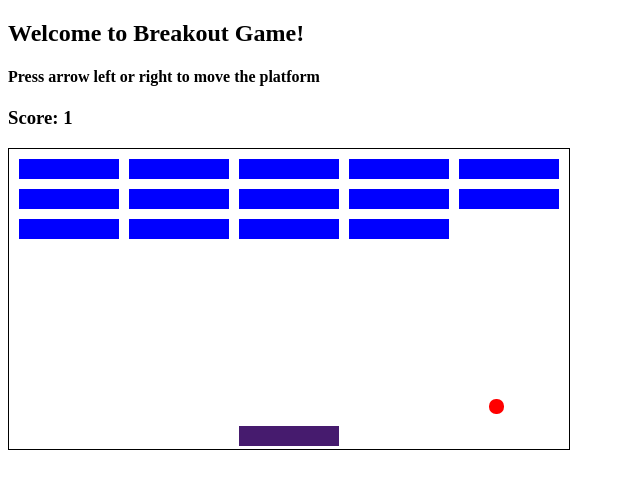
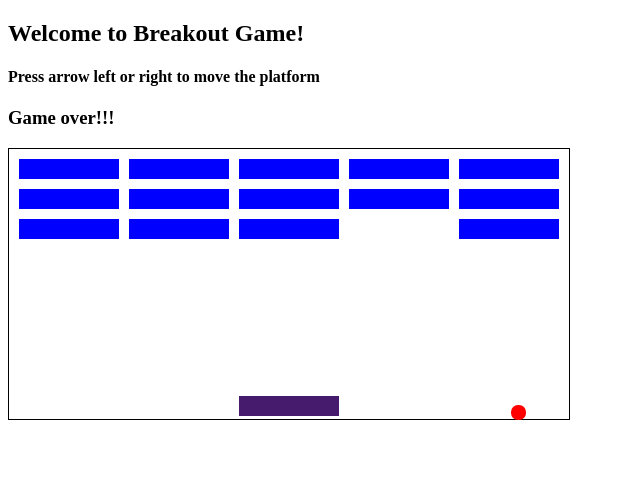
Before and after one commit to AnetaFalkowska/Game5-Breakout, a plain HTML site: page index.html in a window 1280 px wide. Shown: the whole page, without its empty margins (0-640 px from the left). Drawn offline with Linux system fonts and the light colour scheme.

Commit message:
change board height and bugfix

```diff
--- a/app.js
+++ b/app.js
@@ -1,15 +1,15 @@
 const grid = document.querySelector(".grid");
 const brickWidth = 100;
 const brickHeight = 20;
-const boardHeight = 560;
-const boardWidth = 300;
+const boardWidth = 560;
+const boardHeight = 270;
 let scoreDisplay = document.querySelector("#score");
 let playerStartingPositionX = 230;
 let playerCurrentPositionX = playerStartingPositionX;
 let ballStartingPosition = [280, 23];
 let ballCurrentPosition = ballStartingPosition;
-let directionX = 2;
-let directionY = 2;
+let directionX = 3;
+let directionY = 3;
 let ballDiameter = 15;
 let identifier;
 let score = 0;
@@ -24,21 +24,21 @@ class Brick {
 }
 
 const bricks = [
-  new Brick(10, 270),
   new Brick(10, 240),
   new Brick(10, 210),
-  new Brick(120, 270),
+  new Brick(10, 180),
   new Brick(120, 240),
   new Brick(120, 210),
-  new Brick(230, 270),
+  new Brick(120, 180),
   new Brick(230, 240),
   new Brick(230, 210),
-  new Brick(340, 270),
+  new Brick(230, 180),
   new Brick(340, 240),
   new Brick(340, 210),
-  new Brick(450, 270),
+  new Brick(340, 180),
   new Brick(450, 240),
   new Brick(450, 210),
+  new Brick(450, 180),
 ];
 
 bricks.forEach((element) => {
@@ -59,7 +59,7 @@ document.addEventListener("keydown", movePlayer)
 function movePlayer(event) {
   switch (event.key) {
     case "ArrowRight":
-      if (playerCurrentPositionX < boardHeight - brickWidth) {
+      if (playerCurrentPositionX < boardWidth - brickWidth) {
         playerCurrentPositionX += 10;
       }
       break;
@@ -96,8 +96,8 @@ function checkForCollision() {
 
   // wall collisions
   if (
-    ballCurrentPosition[1] >= boardWidth - ballDiameter ||
-    ballCurrentPosition[0] >= boardHeight - ballDiameter ||
+    ballCurrentPosition[1] >= boardHeight - ballDiameter ||
+    ballCurrentPosition[0] >= boardWidth - ballDiameter ||
     ballCurrentPosition[0] <= 0
   ) {
     changeDirection();
@@ -105,7 +105,7 @@ function checkForCollision() {
   if (ballCurrentPosition[1] < 0) {
     scoreDisplay.innerHTML = "Game over!!!";
     clearInterval(identifier);
-    document.addEventListener("keydown", movePlayer)
+    document.removeEventListener("keydown", movePlayer)
   }
 
   // brick collisions
@@ -126,7 +126,7 @@ function checkForCollision() {
       if (bricks.length === 0) {
         scoreDisplay.innerHTML = "You win!!!";
         clearInterval(identifier);
-        document.addEventListener("keydown", movePlayer);
+        document.removeEventListener("keydown", movePlayer);
       }
     }
   }
@@ -141,20 +141,20 @@ function checkForCollision() {
 }
 
 function changeDirection() {
-  if (directionX === 2 && directionY === 2) {
-    directionY = -2;
+  if (directionX === 3 && directionY === 3) {
+    directionY = -3;
     return;
   }
-  if (directionX === -2 && directionY === 2) {
-    directionX = 2;
+  if (directionX === -3 && directionY === 3) {
+    directionX = 3;
     return;
   }
-  if (directionX === 2 && directionY === -2) {
-    directionX = -2;
+  if (directionX === 3 && directionY === -3) {
+    directionX = -3;
     return;
   }
-  if (directionX === -2 && directionY === -2) {
-    directionY = 2;
+  if (directionX === -3 && directionY === -3) {
+    directionY = 3;
     return;
   }
 }
--- a/styles.css
+++ b/styles.css
@@ -1,7 +1,7 @@
 
 .grid {
     position: absolute;
-    height: 300px;
+    height: 270px;
     width: 560px;
     border: solid black 1px
 }
```
